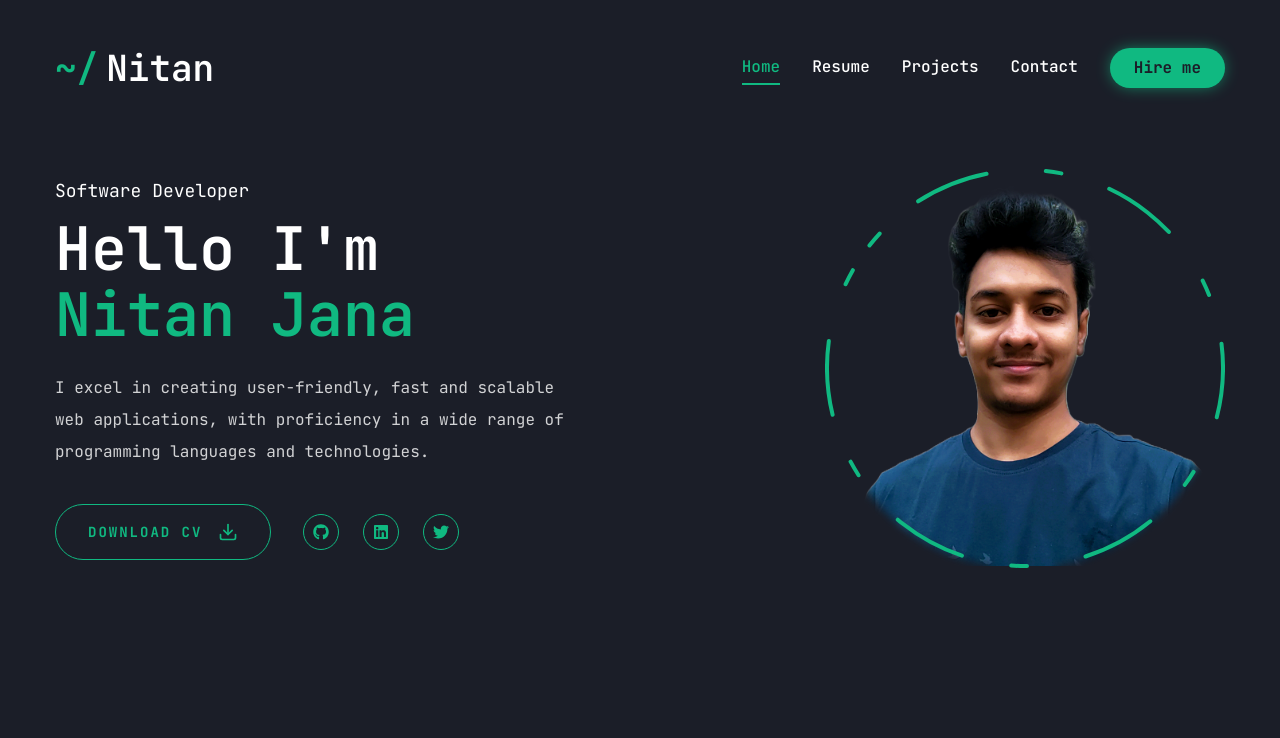
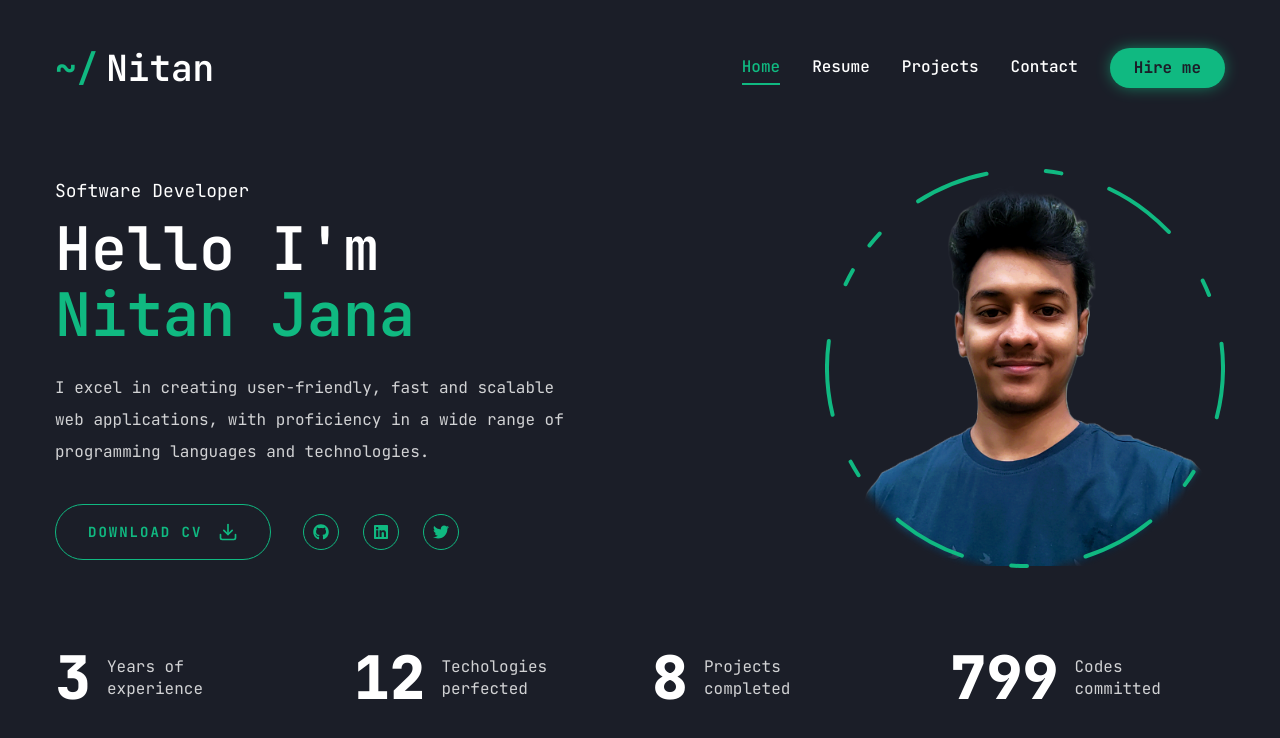
Before and after one commit to NitanJana/nitan-portfolio, a Next.js app: page / in a window 1280 px wide. Shown: the top 738 px of the page. Built offline with nearby package versions, Linux system fonts and the light colour scheme.

Commit message:
feat: add stats section

```diff
--- a/package.json
+++ b/package.json
@@ -17,6 +17,7 @@
     "framer-motion": "^11.2.6",
     "next": "14.2.3",
     "react": "^18",
+    "react-countup": "^6.5.3",
     "react-dom": "^18",
     "react-icons": "^5.2.1",
     "tailwind-merge": "^2.3.0",
--- a/src/app/page.tsx
+++ b/src/app/page.tsx
@@ -5,12 +5,13 @@ import { FiDownload } from "react-icons/fi";
 import { Button } from "@/components/ui/button";
 import Social from "@/components/Social";
 import Photo from "@/components/Photo";
+import Stats from "@/components/Stats";
 
 export default function Home() {
   return (
     <section className="h-full">
       <div className="container h-full">
-        <div className="flex flex-col xl:flex-row justify-between items-center xl:pt-8 xl:pb-24 gap-8">
+        <div className="flex flex-col xl:flex-row justify-between items-center xl:pt-8 xl:pb-20 gap-8">
           {/* description */}
           <div className="text-center xl:text-left order-2 xl:order-none">
             <span className="text-lg">Software Developer</span>
@@ -57,6 +58,8 @@ export default function Home() {
           </div>
         </div>
       </div>
+      {/* stats */}
+      <Stats />
     </section>
   );
 }
--- /dev/null
+++ b/src/components/Stats.tsx
@@ -0,0 +1,50 @@
+"use client";
+
+import clsx from "clsx";
+import CountUp from "react-countup";
+
+const Stats = () => {
+  const stats = [
+    {
+      name: "Years of experience",
+      value: 3,
+    },
+    {
+      name: "Techologies perfected",
+      value: 12,
+    },
+    {
+      name: "Projects completed",
+      value: 8,
+    },
+    {
+      name: "Codes committed",
+      value: 800,
+    },
+  ];
+
+  return (
+    <section className="pt-4 pb-12 xl:py-0">
+      <div className="container">
+        <div className="flex gap-6 flex-wrap max-w-[80vw] xl:max-w-none mx-auto">
+          {stats.map((stat) => (
+            <div
+              key={stat.name}
+              className="flex flex-1 gap-4 items-center justify-center xl:justify-start"
+            >
+              <CountUp
+                end={stat.value}
+                duration={4}
+                delay={2}
+                className="text-4xl xl:text-6xl font-extrabold "
+              />
+              <p className="leading-snug max-w-[100px] text-white/80">{stat.name}</p>
+            </div>
+          ))}
+        </div>
+      </div>
+    </section>
+  );
+};
+
+export default Stats;
```
Also changed, not shown: 1 other file (tests, documents, lock files or other folders).
